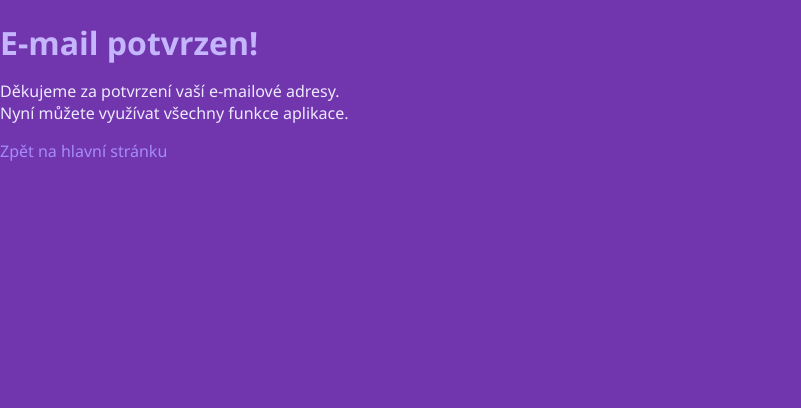
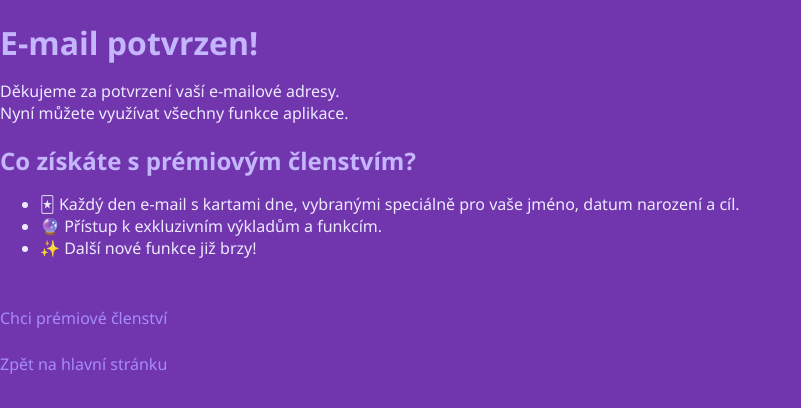
Before and after one commit to honzapoko/mindalize, a Next.js app: page /confirmed in a window 1280 px wide. Shown: the top 408 px of the page, without its empty margins (0-801 px from the left). Built offline with nearby package versions, Linux system fonts and the light colour scheme.

Commit message:
Update page.tsx

```diff
--- a/src/app/confirmed/page.tsx
+++ b/src/app/confirmed/page.tsx
@@ -9,9 +9,20 @@ export default function ConfirmedPage() {
           Děkujeme za potvrzení vaší e-mailové adresy.<br />
           Nyní můžete využívat všechny funkce aplikace.
         </p>
-        <Link href="/" className="button-primary">
-          Zpět na hlavní stránku
+        <h2>Co získáte s prémiovým členstvím?</h2>
+        <ul className="benefits-list">
+          <li>🃏 Každý den e-mail s kartami dne, vybranými speciálně pro vaše jméno, datum narození a cíl.</li>
+          <li>🔮 Přístup k exkluzivním výkladům a funkcím.</li>
+          <li>✨ Další nové funkce již brzy!</li>
+        </ul>
+        <Link href="/premium" className="button-primary" style={{ marginTop: '2rem', display: 'inline-block' }}>
+          Chci prémiové členství
         </Link>
+        <div style={{ marginTop: '1.5rem' }}>
+          <Link href="/" className="button-secondary">
+            Zpět na hlavní stránku
+          </Link>
+        </div>
       </div>
     </div>
   );
```
